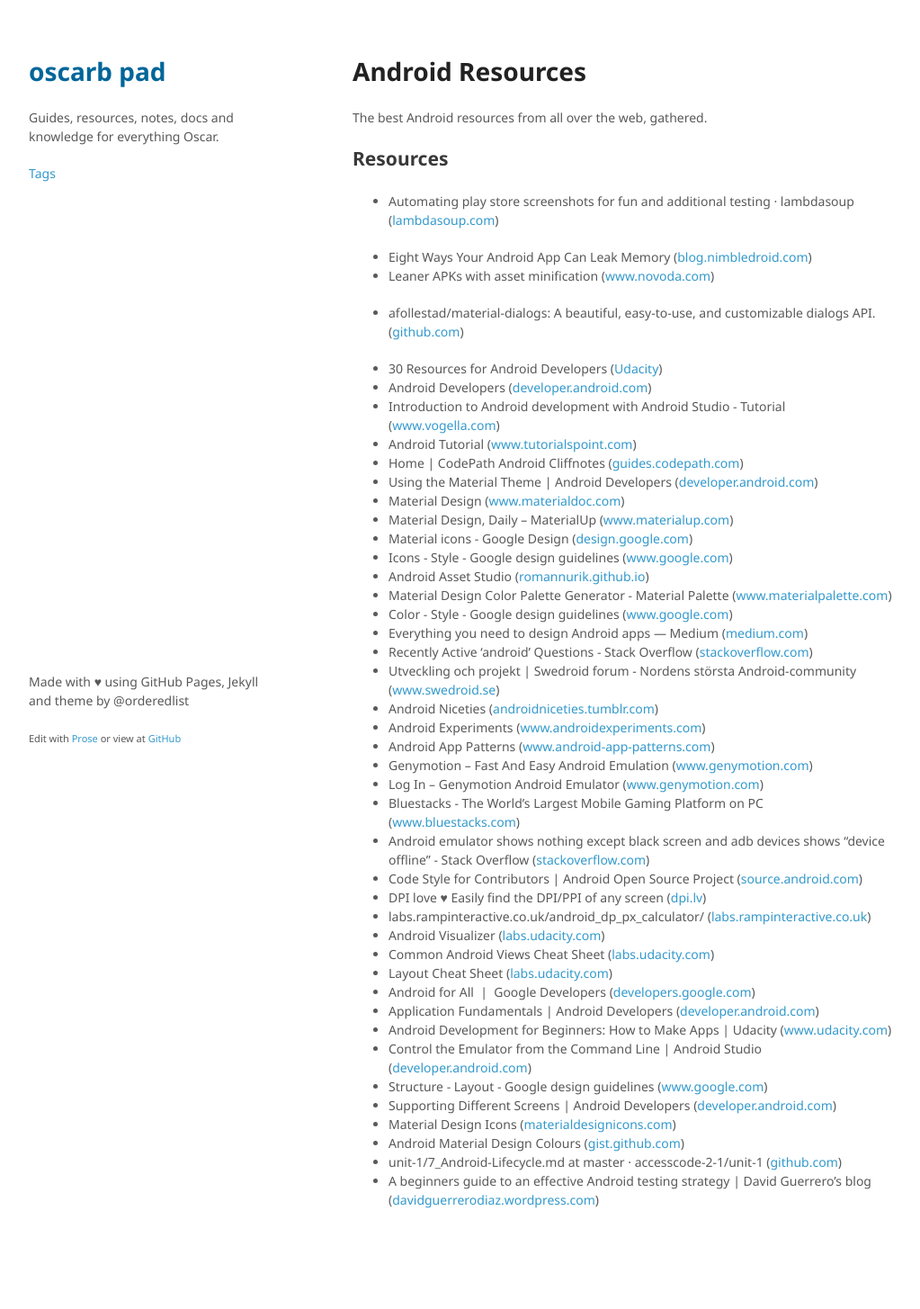
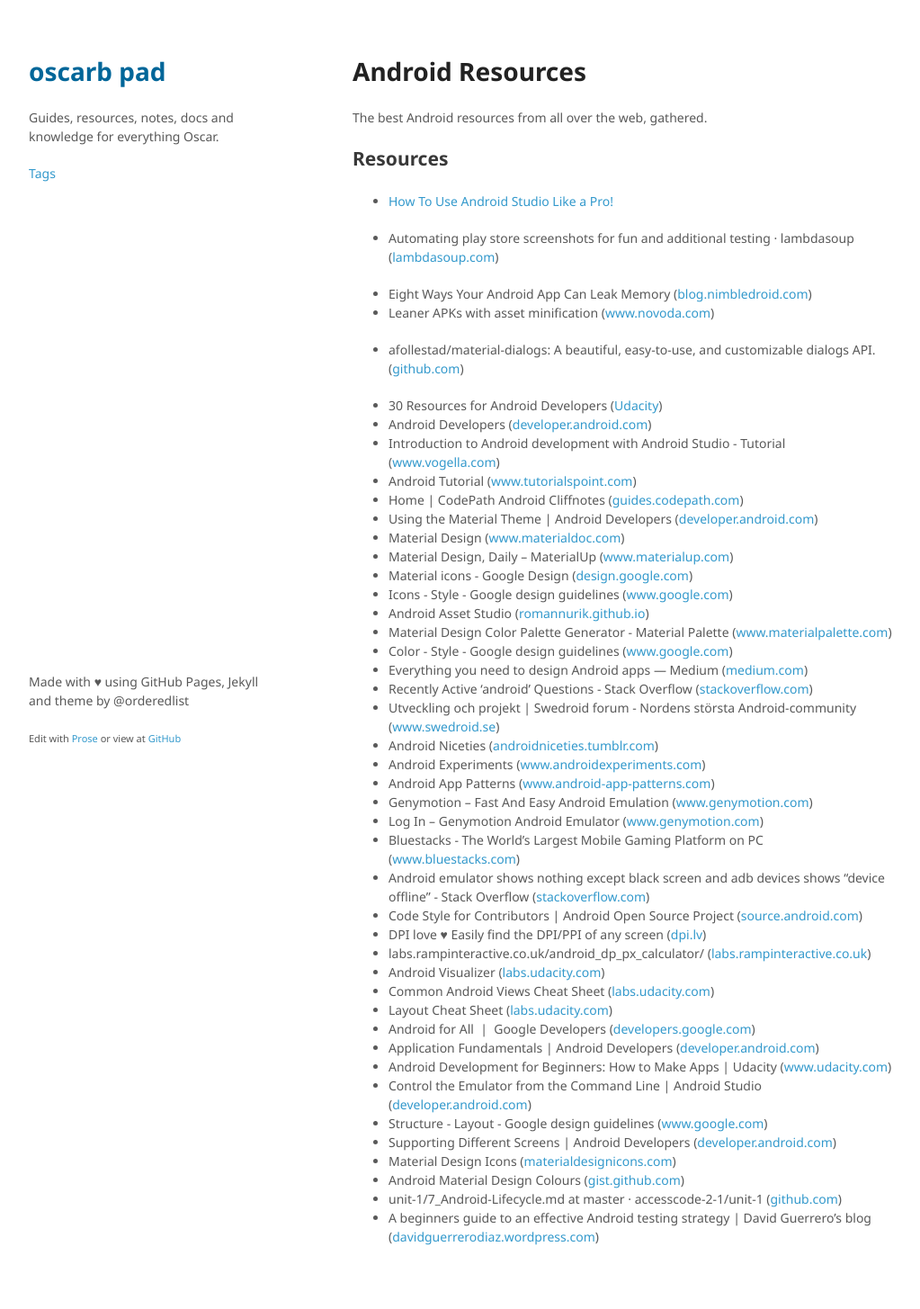
Before and after one commit to oscarb/pad, a Jekyll site: the page built from _docs/android-resources.md, in a window 1280 px wide. Shown: the whole page at 90% size, without its empty margins (128-1151 px from the left). Built offline with Jekyll 4.4.1, drawn with Linux system fonts in a browser that asks for light colours; before the commit the page ends 1414 px from its top, so only the background shows below that.

Commit message:
Updated android-resources.md

```diff
--- a/_docs/android-resources.md
+++ b/_docs/android-resources.md
@@ -11,6 +11,8 @@ published: true
 The best Android resources from all over the web, gathered.
 
 ## Resources
+
+* [How To Use Android Studio Like a Pro!](https://stanfy.com/blog/use-android-studio-like-a-pro/?utm_source=Android+Weekly&utm_campaign=f1e65e3bb5-Android_Weekly_210&utm_medium=email&utm_term=0_4eb677ad19-f1e65e3bb5-338005577)
 
 * Automating play store screenshots for fun and additional testing · lambdasoup ([lambdasoup.com](https://lambdasoup.com/post/automate_screenshots_1/?utm_source=Android+Weekly&utm_campaign=d8ddc1016c-Android_Weekly_207&utm_medium=email&utm_term=0_4eb677ad19-d8ddc1016c-338005577))
 
```
